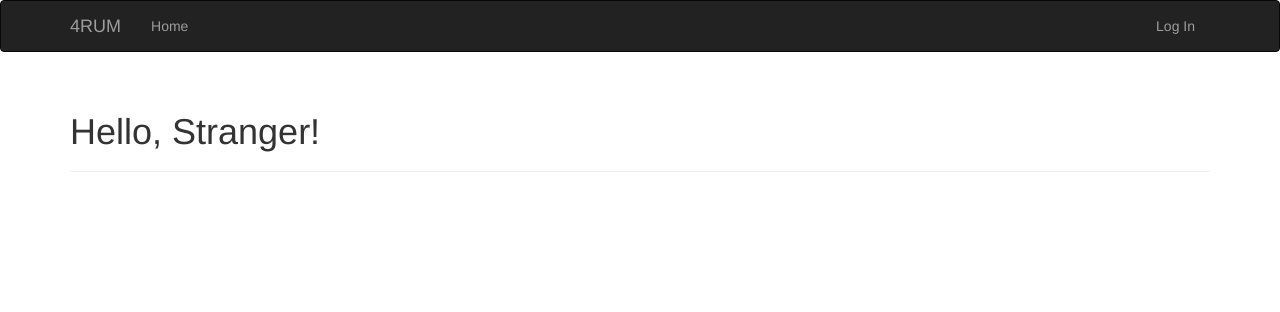
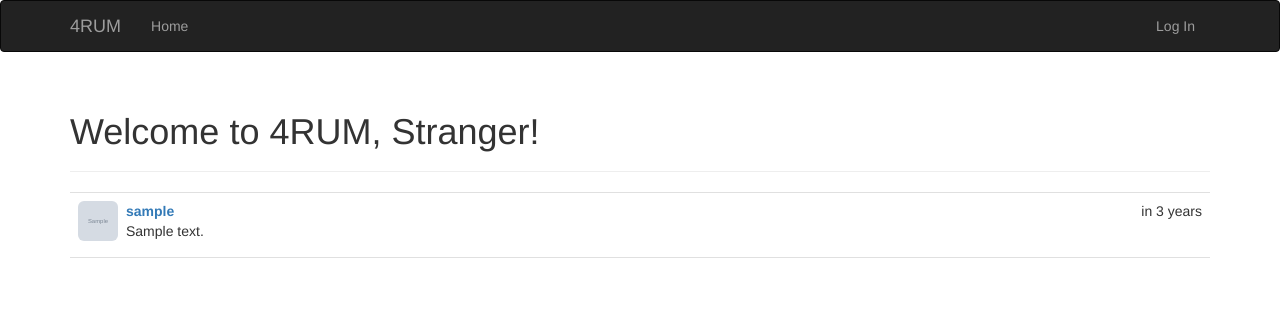
Before and after one commit to dmitry-moroz/4rum, a Flask app: page / in a window 1280 px wide. Shown: the top 312 px of the page. Run offline with Flask 2, Linux system fonts and the light colour scheme; tables that the repository leaves empty hold one stand-in row (values such as "Sample post"); grey boxes marked "Sample" are stand-in pictures; some libraries are stand-ins or nearby versions.

Commit message:
Topics have been added

```diff
--- a/app/main/forms.py
+++ b/app/main/forms.py
@@ -45,3 +45,8 @@ class EditProfileAdminForm(FlaskForm):
     def validate_username(self, field):
         if field.data != self.user.username and User.query.filter_by(username=field.data).first():
             raise ValidationError('Username already in use.')
+
+
+class TopicForm(FlaskForm):
+    body = TextAreaField('What\'s on your mind?', validators=[Required()])
+    submit = SubmitField('Submit')
--- a/app/main/views.py
+++ b/app/main/views.py
@@ -1,27 +1,30 @@
 from flask import render_template, redirect, url_for, abort, flash
 from flask_login import login_required, current_user
 from . import main
-from .forms import EditProfileForm, EditProfileAdminForm
+from .forms import EditProfileForm, EditProfileAdminForm, TopicForm
 from .. import db
-from ..models import Role, User
+from ..models import Permission, Role, User, Topic
 from ..decorators import admin_required
 
 
-@main.route('/')
+@main.route('/', methods=['GET', 'POST'])
 def index():
-    # import urllib2
-    # from json import loads
-    # result = urllib2.urlopen('http://api.giphy.com/v1/gifs/random?api_key=dc6zaTOxFJmzC&tag=cat').read()
-    # json_data = loads(result)
-    # gif_url = json_data['data']['image_original_url']
-    gif_url = None
-    return render_template('index.html', gif_url=gif_url)
+    form = None
+    if current_user.can(Permission.WRITE):
+        form = TopicForm()
+        if form.validate_on_submit():
+            topic = Topic(body=form.body.data, author=current_user._get_current_object())
+            db.session.add(topic)
+            return redirect(url_for('main.index'))
+    topics = Topic.query.order_by(Topic.created_at.desc()).all()
+    return render_template('index.html', form=form, topics=topics)
 
 
 @main.route('/user/<username>')
 def user(username):
     user = User.query.filter_by(username=username).first_or_404()
-    return render_template('user.html', user=user)
+    topics = user.topics.order_by(Topic.created_at.desc()).all()
+    return render_template('user.html', user=user, topics=topics)
 
 
 @main.route('/edit_profile', methods=['GET', 'POST'])
--- a/app/models.py
+++ b/app/models.py
@@ -1,11 +1,12 @@
+import hashlib
 from datetime import datetime
-import hashlib
 
 from flask import current_app
 from flask_login import UserMixin, AnonymousUserMixin
 from itsdangerous import TimedJSONWebSignatureSerializer as Serializer
 from werkzeug.security import generate_password_hash, check_password_hash
 
+from config import base_config
 from . import db, login_manager
 
 
@@ -55,13 +56,16 @@ class User(UserMixin, db.Model):
     role_id = db.Column(db.Integer, db.ForeignKey('roles.id'))
     password_hash = db.Column(db.String(128))
     confirmed = db.Column(db.Boolean, default=False)
+    topics = db.relationship('Topic', backref='author', lazy='dynamic')
+    topic_groups = db.relationship('TopicGroup', backref='author', lazy='dynamic')
 
     # Profile:
     name = db.Column(db.String(64))
     homeland = db.Column(db.String(64))
-    about = db.Column(db.Text())
-    member_since = db.Column(db.DateTime(), default=datetime.utcnow)
-    last_seen = db.Column(db.DateTime(), default=datetime.utcnow)
+    about = db.Column(db.Text)
+    # TODO: rename member_since -> created_at
+    member_since = db.Column(db.DateTime, default=datetime.utcnow)
+    last_seen = db.Column(db.DateTime, default=datetime.utcnow)
     avatar = db.Column(db.String(256))
 
     def __init__(self, *args, **kwargs):
@@ -169,3 +173,24 @@ login_manager.anonymous_user = AnonymousUser
 @login_manager.user_loader
 def load_user(user_id):
     return User.query.get(int(user_id))
+
+
+class Topic(db.Model):
+    __tablename__ = 'topics'
+    id = db.Column(db.Integer, primary_key=True)
+    body = db.Column(db.Text)
+    created_at = db.Column(db.DateTime, index=True, default=datetime.utcnow)
+    author_id = db.Column(db.Integer, db.ForeignKey('users.id'))
+    group_id = db.Column(db.Integer, db.ForeignKey('topic_groups.id'), default=0)
+
+
+class TopicGroup(db.Model):
+    __tablename__ = 'topic_groups'
+    id = db.Column(db.Integer, primary_key=True)
+    name = db.Column(db.String(64))
+    priority = db.Column(db.Integer, default=base_config.TOPIC_GROUP_PRIORITY[-1])
+    created_at = db.Column(db.DateTime, index=True, default=datetime.utcnow)
+    author_id = db.Column(db.Integer, db.ForeignKey('users.id'))
+    group_id = db.Column(db.Integer, db.ForeignKey('topic_groups.id'), default=0)
+    topics = db.relationship('Topic', backref='group', lazy='dynamic')
+    topic_groups = db.relationship('TopicGroup', backref=db.backref('group', remote_side=id), lazy='dynamic')
--- a/app/static/styles.css
+++ b/app/static/styles.css
@@ -6,3 +6,29 @@
     min-height: 260px;
     margin-left: 280px;
 }
+ul.topics {
+    list-style-type: none;
+    padding: 0px;
+    margin: 16px 0px 0px 0px;
+    border-top: 1px solid #e0e0e0;
+}
+ul.topics li.topic {
+    padding: 8px;
+    border-bottom: 1px solid #e0e0e0;
+}
+ul.topics li.topic:hover {
+    background-color: #f0f0f0;
+}
+div.topic-date {
+    float: right;
+}
+div.topic-author {
+    font-weight: bold;
+}
+div.topic-thumbnail {
+    position: absolute;
+}
+div.topic-content {
+    margin-left: 48px;
+    min-height: 48px;
+}
--- /dev/null
+++ b/app/templates/_topics.html
@@ -0,0 +1,16 @@
+<ul class="topics">
+    {% for topic in topics %}
+    <li class="topic">
+        <div class="topic-thumbnail">
+            <a href="{{ url_for('.user', username=topic.author.username) }}">
+                <img class="img-rounded profile-thumbnail" src="{{ topic.author.avatar }}" width="40" height="40">
+            </a>
+        </div>
+        <div class="topic-content">
+            <div class="topic-date">{{ moment(topic.created_at).fromNow() }}</div>
+            <div class="topic-author"><a href="{{ url_for('.user', username=topic.author.username) }}">{{ topic.author.username }}</a></div>
+            <div class="topic-body">{{ topic.body }}</div>
+        </div>
+    </li>
+    {% endfor %}
+</ul>
--- a/app/templates/index.html
+++ b/app/templates/index.html
@@ -1,12 +1,16 @@
 {% extends "base.html" %}
+{% import "bootstrap/wtf.html" as wtf %}
 
 {% block title %}4RUM{% endblock %}
 
 {% block page_content %}
 <div class="page-header">
-    <h1>Hello, {% if current_user.is_authenticated %}{{ current_user.username }}{% else %}Stranger{% endif %}!</h1>
+    <h1>Welcome to 4RUM, {% if current_user.is_authenticated %}{{ current_user.username }}{% else %}Stranger{% endif %}!</h1>
 </div>
-{% if current_user.is_authenticated %}
-<img src="{{ gif_url }}">
-{% endif %}
+<div>
+    {% if form %}
+    {{ wtf.quick_form(form) }}
+    {% endif %}
+</div>
+{% include '_topics.html' %}
 {% endblock %}
--- a/app/templates/user.html
+++ b/app/templates/user.html
@@ -34,6 +34,9 @@
             Last seen: {{ moment(user.last_seen).fromNow() }}
         </p>
         <p>
+            {{ user.topics.count() }} topics.
+        </p>
+        <p>
             {% if user == current_user %}
             <a class="btn btn-default" href="{{ url_for('.edit_profile') }}">Edit Profile</a>
             {% endif %}
@@ -43,4 +46,6 @@
         </p>
     </div>
 </div>
+<h3>Topics by {{ user.username }}</h3>
+{% include '_topics.html' %}
 {% endblock %}
--- a/config.py
+++ b/config.py
@@ -19,6 +19,7 @@ class Config:
     APP_ADMIN = os.environ.get('ADMIN_MAIL_USERNAME', '4rum_admin@example.com')
 
     BASE_GRAVATAR_URL = 'https://secure.gravatar.com/avatar'
+    TOPIC_GROUP_PRIORITY = range(1, 11)
 
     @staticmethod
     def init_app(app):
@@ -48,3 +49,4 @@ config = {
     'production': ProductionConfig,
     'default': DevelopmentConfig
 }
+base_config = Config
--- a/manage.py
+++ b/manage.py
@@ -6,7 +6,7 @@ from flask_script import Manager, Shell
 from flask_dbshell import DbShell
 
 from app import create_app, db
-from app.models import User, Role, Permission
+from app.models import User, Role, Permission, Topic, TopicGroup
 
 app = create_app(os.getenv('FLASK_CONFIG') or 'default')
 manager = Manager(app)
@@ -14,7 +14,7 @@ migrate = Migrate(app, db)
 
 
 def make_shell_context():
-    return dict(app=app, db=db, User=User, Role=Role, Permission=Permission)
+    return dict(app=app, db=db, User=User, Role=Role, Permission=Permission, Topic=Topic, TopicGroup=TopicGroup)
 manager.add_command('shell', Shell(make_context=make_shell_context))
 manager.add_command('db', MigrateCommand)
 
```
Also changed, not shown: migrations/versions/acc63f4246df_topic_and_topicgroup_models.py (added, +53 -0 lines).
